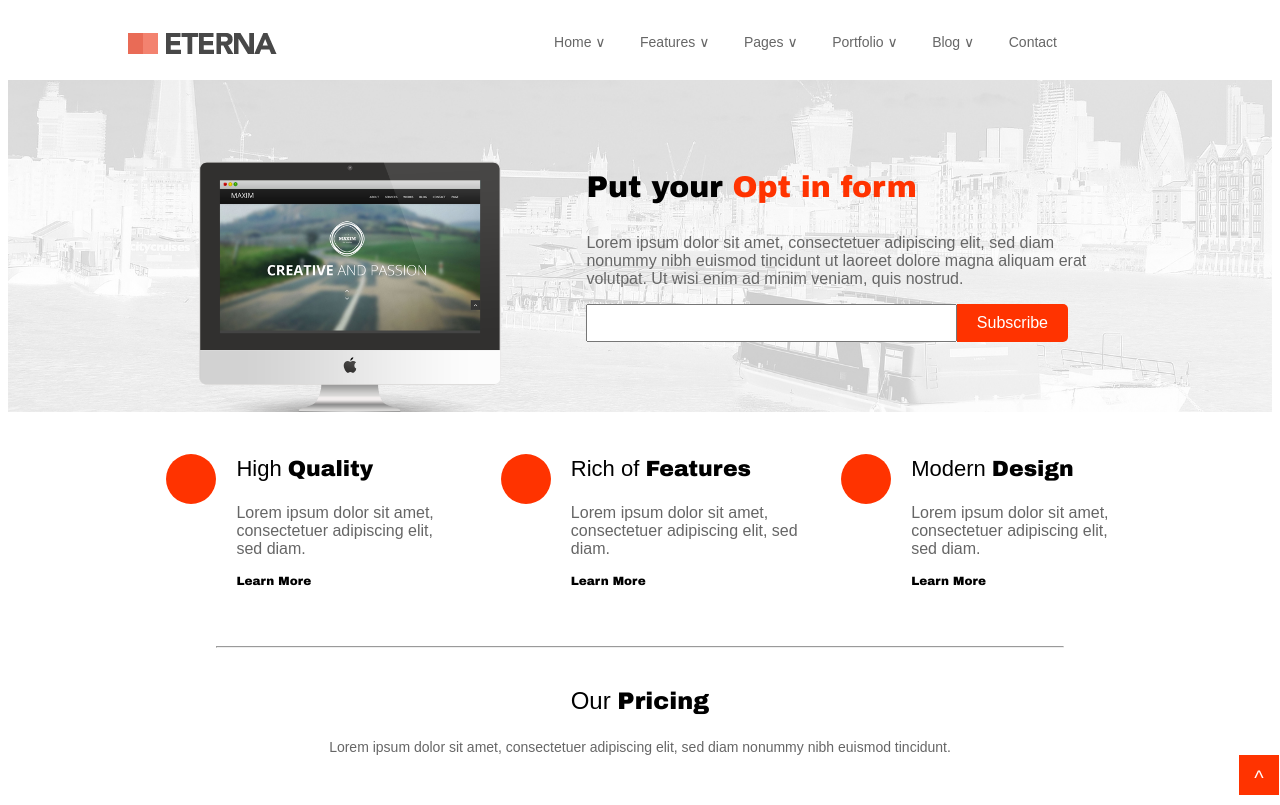
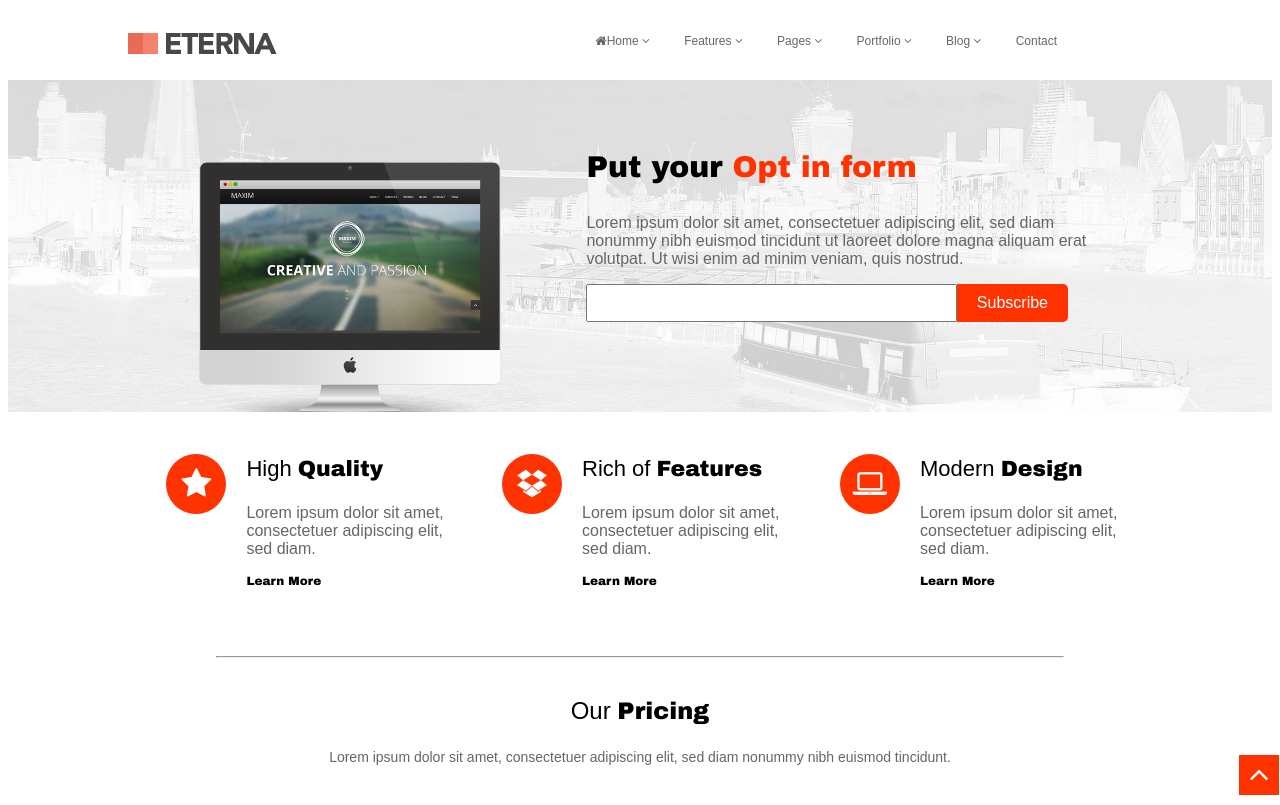
Before and after one commit to GlennMeyer/mks, a plain HTML site: page html_css/my_portfolio/eterna/eterna.html in a window 1280 px wide. Drawn offline with Linux system fonts and the light colour scheme.

Commit message:
added fa icons to eterna

```diff
--- a/html_css/my_portfolio/eterna/eterna.html
+++ b/html_css/my_portfolio/eterna/eterna.html
@@ -3,17 +3,18 @@
     <head>
         <meta charset="UTF-8">
         <title></title>
+        <link href="http://maxcdn.bootstrapcdn.com/font-awesome/4.2.0/css/font-awesome.min.css" rel="stylesheet">
         <link rel="stylesheet" type="text/css" href="eterna_style.css">
     </head>
     <body>
     	<div>
             <img class="logo" src="logo.png">
     		<ul class="navbar">
-	    		<a href="eterna.html"><li>Home <span>∨</span></li></a>
-	    		<a href=""><li>Features <span>∨</span></li></a>
-	    		<a href=""><li>Pages <span>∨</span></li></a>
-	    		<a href=""><li>Portfolio <span>∨</span></li></a>
-	    		<a href=""><li>Blog <span>∨</span></li></a>
+	    		<a href="eterna.html"><li><i class="fa fa-home"></i>Home <i class="fa fa-angle-down"></i></li></a>
+	    		<a href=""><li>Features <i class="fa fa-angle-down"></i></li></a>
+	    		<a href=""><li>Pages <i class="fa fa-angle-down"></i></li></a>
+	    		<a href=""><li>Portfolio <i class="fa fa-angle-down"></i></li></a>
+	    		<a href=""><li>Blog <i class="fa fa-angle-down"></i></li></a>
 	    		<a href=""><li>Contact</li></a>
 	    	</ul>
 
@@ -31,19 +32,19 @@
 
     	<table>
     		<td>
-                <div></div>
+                <div><i class="fa fa-star fa-2x"></i></div>
                 <p class="blog_header">High <strong>Quality</strong></p>
                 <p class="blog_text">Lorem ipsum dolor sit amet, consectetuer adipiscing elit, sed diam.</p>
                 <p class="learn_more"><strong>Learn More</strong></p>
             </td>
             <td>
-                <div></div>
+                <div><i class="fa fa-dropbox fa-2x"></i></div>
                 <p class="blog_header">Rich of <strong>Features</strong></p>
                 <p class="blog_text">Lorem ipsum dolor sit amet, consectetuer adipiscing elit, sed diam.</p>
                 <p class="learn_more"><strong>Learn More</strong></p>
             </td>
             <td>
-                <div></div>
+                <div><i class="fa fa-laptop fa-2x"></i></div>
     			<p class="blog_header">Modern <strong>Design</strong></p>
     			<p class="blog_text">Lorem ipsum dolor sit amet, consectetuer adipiscing elit, sed diam.</p>
     			<p class="learn_more"><strong>Learn More</strong></p>
@@ -55,7 +56,7 @@
     	<div class="footer">
     		<p class="footer_header">Our <strong>Pricing</strong></p>
     		<p class="footer_text">Lorem ipsum dolor sit amet, consectetuer adipiscing elit, sed diam nonummy nibh euismod tincidunt.</p>
-            <div class="lower_button"><span style="font-size: 20px;vertical-align: -16px;">^</span></div>
+            <div class="lower_button"><i class="fa fa-angle-up fa-2x"></i></div>
     	</div>
     </body>
 </html>
--- a/html_css/my_portfolio/eterna/eterna_style.css
+++ b/html_css/my_portfolio/eterna/eterna_style.css
@@ -24,7 +24,7 @@ div ul li {
 	color: #666;
 	padding: 10px;
 	border-radius: 5px;
-	font-size: 14px;
+	font-size: 12px;
 }
 
 ul li a {
@@ -64,7 +64,7 @@ ul li a span {
 	float: left;
 	float: right;
 	width: 40%;
-	margin: 60px 180px 0 0;
+	margin: 40px 180px 0 0;
 }
 
 .slider_header {
@@ -115,12 +115,15 @@ table td {
 }
 
 table td div {
-	height: 50px;
-	width: 50px;
+	height: 60px;
+	width: 60px;
 	border-radius: 100%;
 	float: left;
 	background-color: #FF3300;
 	margin: 20px 20px 120px 20px;
+	color: white;
+	text-align: center;
+	line-height: 72px;
 }
 
 .blog_header { font-size: 22px;}
@@ -158,4 +161,5 @@ table td div {
 	bottom: 5px;
 	right: 1px;
 	color: white;
+	line-height: 50px;
 }
```
Also changed, not shown: 1 other file.
